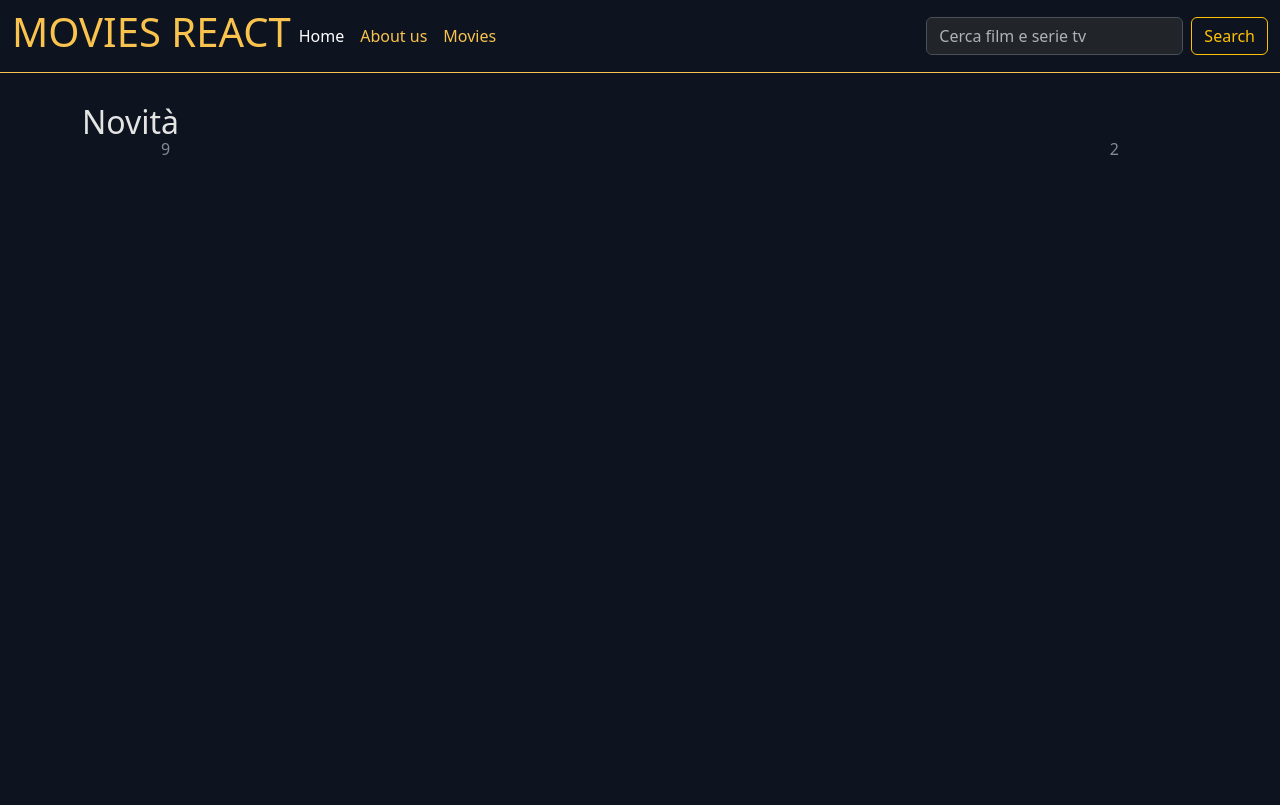
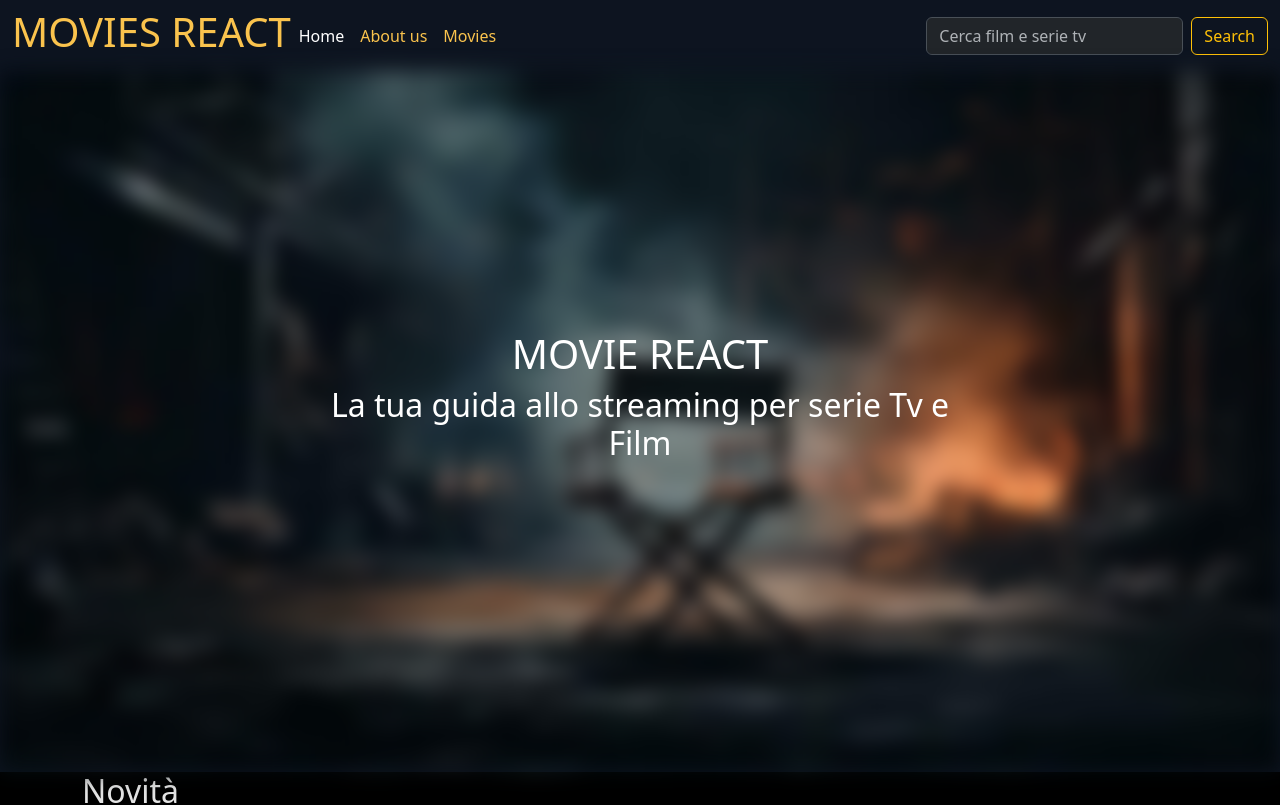
Before and after one commit to DanielaEsposito/webapp-react, a React (Vite) app: page / in a window 1280 px wide. Shown: the top 805 px of the page. Built offline with nearby package versions, Linux system fonts and the light colour scheme.

Commit message:
add home page first section

```diff
--- a/src/assets/css/index.css
+++ b/src/assets/css/index.css
@@ -51,11 +51,33 @@ body {
   opacity: 1;
 }
 /*HOME PAGE*/
-#new-relases,
+
 #movie-list-section,
 #movie-description-section {
   padding: 30px 0px;
   border-top: 1px solid rgb(250, 195, 77);
+}
+#jumbo {
+  height: 700px;
+}
+.homepage-bg {
+  width: 100%;
+  height: 100%;
+  position: relative;
+  filter: blur(10px);
+  object-fit: cover;
+}
+.tilte-container {
+  text-align: center;
+  position: absolute;
+  z-index: 1;
+  color: white;
+  right: 50%;
+  top: 50%;
+  transform: translate(50%, -50%);
+}
+#new-relases {
+  background-color: black;
 }
 .section-title,
 .subtitle-section {
@@ -123,6 +145,9 @@ ul {
   background-color: rgba(78, 121, 194, 0.829);
 }
 /*FOOTER*/
+footer {
+  padding: 50px 0px;
+}
 .break-line {
   width: 100%;
   height: 1px;
--- a/src/pages/HomePage.jsx
+++ b/src/pages/HomePage.jsx
@@ -24,6 +24,17 @@ export default function HomePage() {
   return (
     <main className="home-content">
       <div className="conatiner">
+        <section id="jumbo">
+          <img
+            src="bg-homepage.jpg"
+            alt="homepage-bg"
+            className="homepage-bg"
+          />
+          <div className="tilte-container">
+            <h1 className="home-page-title">MOVIE REACT</h1>
+            <h2>La tua guida allo streaming per serie Tv e Film</h2>
+          </div>
+        </section>
         <section id="new-relases">
           <div className="container">
             <h2 className="section-title">Novità</h2>
--- a/src/pages/ShowPage.jsx
+++ b/src/pages/ShowPage.jsx
@@ -17,10 +17,10 @@ export default function ShowPage() {
   const streamingPlatforms = [
     { name: "amazonprime", image: "/streaming_platforms_img/amazonprime.svg" },
     { name: "discovery", image: "/streaming_platforms_img/discovery.png" },
-    { name: "disney", image: "/treaming_platforms_img/disney.svg" },
     { name: "netflix", image: "/streaming_platforms_img/netflix.png" },
     { name: "raiplay", image: "/streaming_platforms_img/raiplay.png" },
     { name: "youtube", image: "/streaming_platforms_img/youtube.png" },
+    { name: "v", image: "/streaming_platforms_img/v.png" },
   ];
   return (
     <main className="single-movie-content">
```
Also changed, not shown: public/background_homePage.jpg (added), public/bg-homepage.jpg (added).
